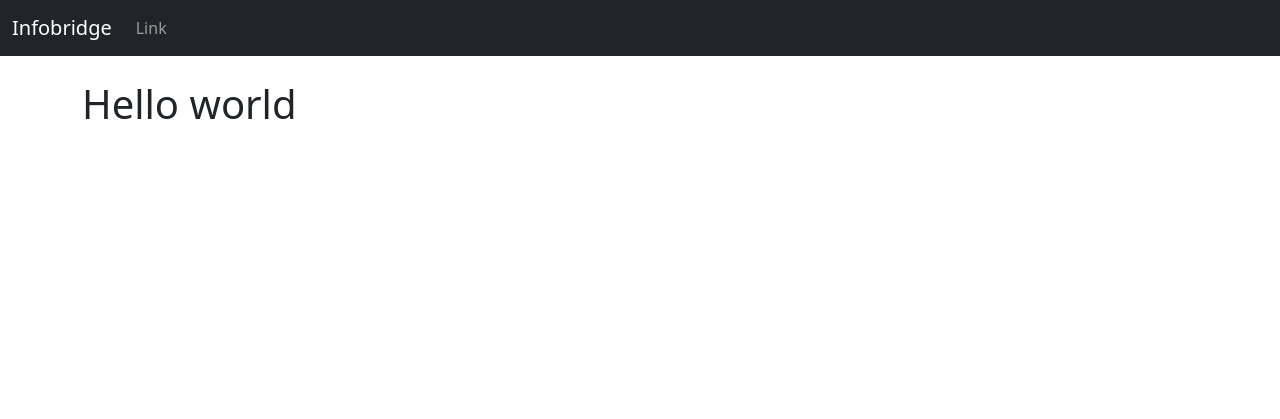
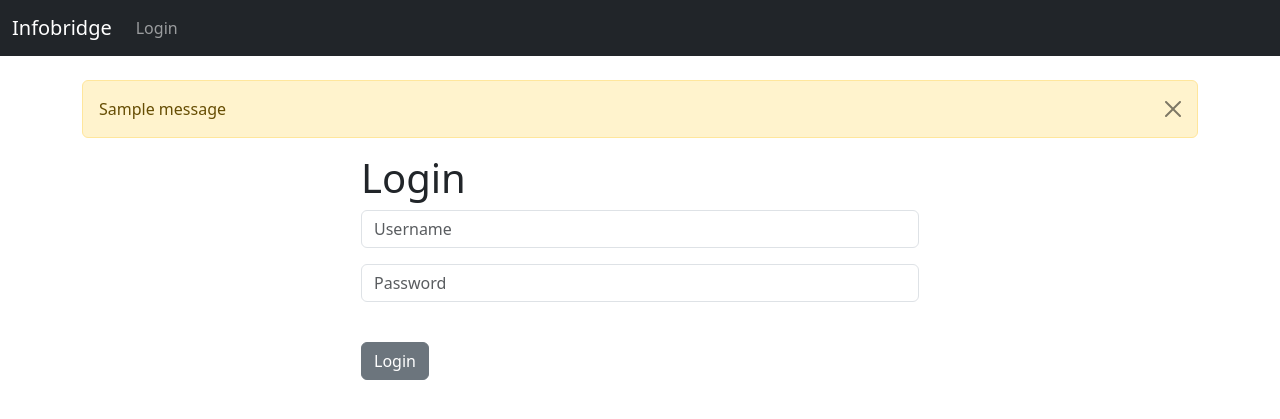
Before and after one commit to Ezeiruemma/Infobridge, a Django app: template infobridge/webapp/templates/home.html in a window 1280 px wide. Shown: the top 419 px of the page. Run offline with Django 4.2, Linux system fonts and the light colour scheme; the template is opened without the code that fills it, so the values that code supplies are empty; tables that the repository leaves empty hold one stand-in row (values such as "Sample post"); one stand-in notice (Sample message) is shown; parts of the project's set-up code (start-up, migrations or seed data) failed here and were passed over.

Commit message:
added login form and logout link

```diff
--- a/infobridge/webapp/templates/base.html
+++ b/infobridge/webapp/templates/base.html
@@ -10,9 +10,17 @@
     {% include 'navbar.html' %}
 
     <div class="container">
-        <br/>
-        {% block content %}
-        {% endblock %}
+      <br/>
+      {% if messages %}
+        {% for message in messages %}
+        <div class="alert alert-warning alert-dismissible fade show" role="alert">
+            {{ message }}
+            <button type="button" class="btn-close" data-bs-dismiss="alert" aria-label="Close"></button>
+          </div>
+        {% endfor %}
+      {% endif %}
+      {% block content %}
+      {% endblock %}
     </div>
     <script src="https://cdn.jsdelivr.net/npm/bootstrap@5.3.2/dist/js/bootstrap.bundle.min.js" integrity="sha384-C6RzsynM9kWDrMNeT87bh95OGNyZPhcTNXj1NW7RuBCsyN/o0jlpcV8Qyq46cDfL" crossorigin="anonymous"></script>
   </body>
--- a/infobridge/webapp/templates/home.html
+++ b/infobridge/webapp/templates/home.html
@@ -2,6 +2,32 @@
 
 {% block content %}
 
-<h1>Hello world</h1>
+<div class="col-6 offset-md-3">
+
+{% if user.is_authenticated %}
+
+<h1>Hello World</h1>
+
+{% else %}
+
+<h1>Login</h1>
+
+<form methods="POST" action="{%url 'home' %}">
+    {% csrf_token %}
+    <form>
+        <div class="mb-3">
+          <input type="text" class="form-control" name="username", placeholder="Username" required>
+        </div>
+        <div class="mb-3">
+            <input type="password" class="form-control" name="password", placeholder="Password" required>
+          </div>
+        </br>
+        <button type="submit" class="btn btn-secondary">Login</button>
+      </form>
+</form>
+
+</div>
+
+{% endif %}
 
 {%endblock%}
--- a/infobridge/webapp/templates/navbar.html
+++ b/infobridge/webapp/templates/navbar.html
@@ -6,9 +6,18 @@
       </button>
       <div class="collapse navbar-collapse" id="navbarSupportedContent">
         <ul class="navbar-nav me-auto mb-2 mb-lg-0">
+          {% if user.is_authenticated %}
+
           <li class="nav-item">
-            <a class="nav-link" href="#">Link</a>
+            <a class="nav-link" href="{% url 'logout' %}">Logout</a>
           </li>
+
+          {% else %}
+          <li class="nav-item">
+            <a class="nav-link" href=""{% url 'home' %}"">Login</a>
+          </li>
+
+          {% endif %}
         </ul>
       </div>
     </div>
--- a/infobridge/webapp/urls.py
+++ b/infobridge/webapp/urls.py
@@ -3,7 +3,7 @@ from . import views
 
 urlpatterns = [
     path('', views.home, name='home'),
-    path('login/', views.login_user, name='login'),
+    #path('login/', views.login_user, name='login'),
     path('logout/', views.logout_user, name='logout'),
 
 ]
```
Also changed, not shown: infobridge/webapp/views.py (+21 -4 lines).
